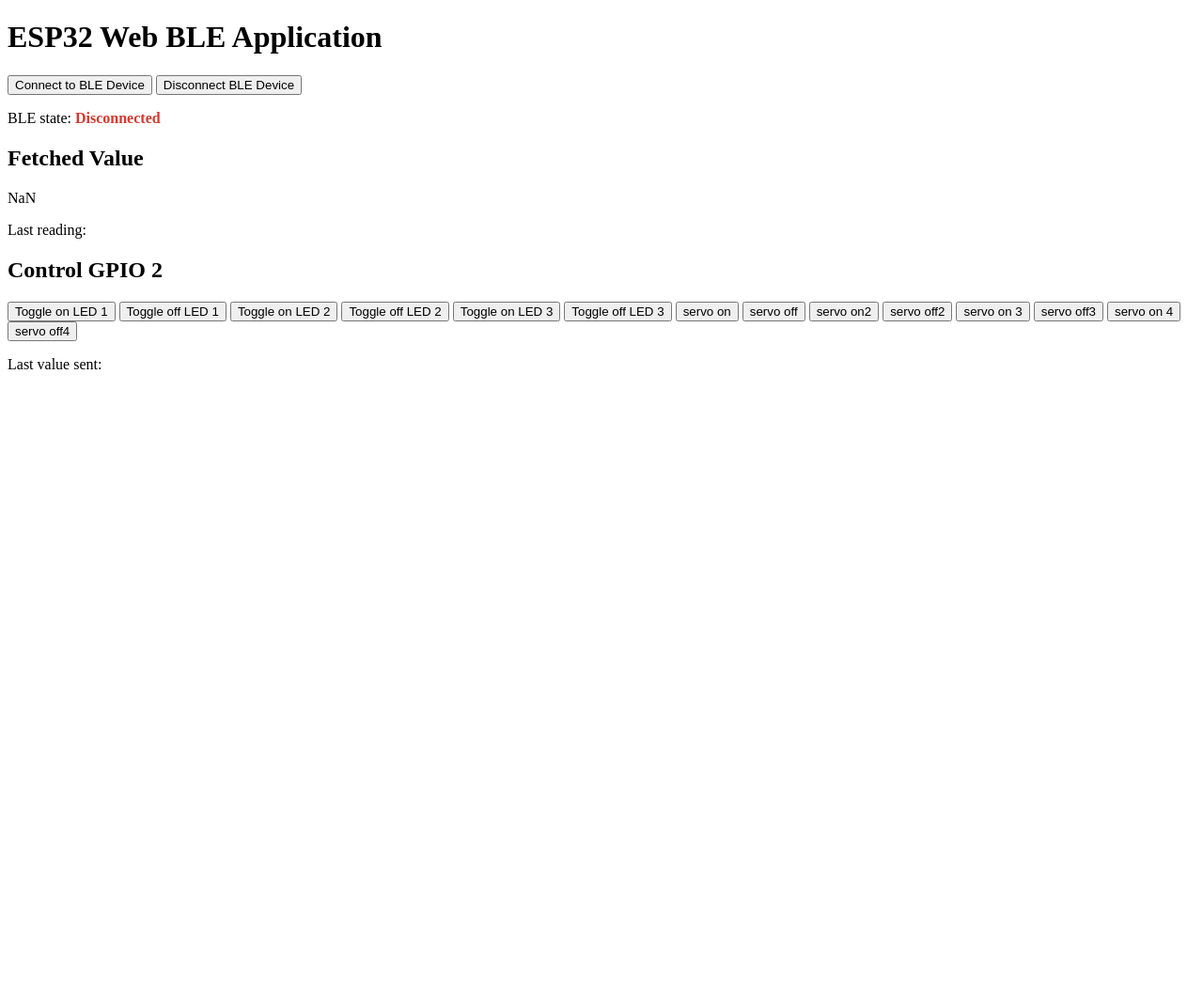
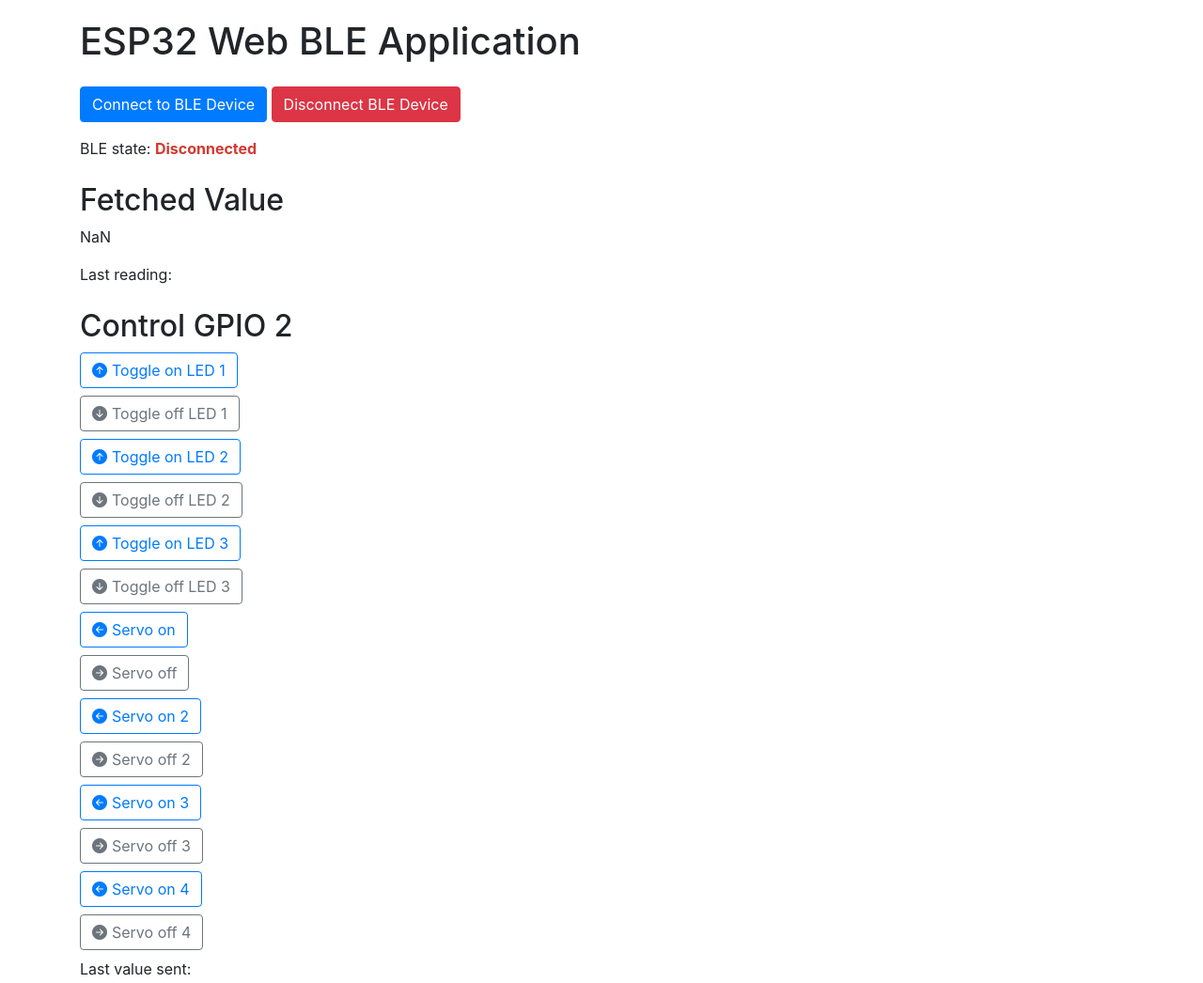
Before and after one commit to faustyna77/iot_ble, a plain HTML site: page index.html in a window 1280 px wide. Shown: the whole page at 94% size. Before the commit the page ends 800 px from the top, so only its background shows below. Drawn offline with nearby package versions, Linux system fonts and the light colour scheme.

Commit message:
Update index.htmlbootsrap

```diff
--- a/index.html
+++ b/index.html
@@ -1,37 +1,54 @@
-
 <!DOCTYPE html>
 <html>
 <head>
     <title>ESP32 Web BLE App</title>
     <meta name="viewport" content="width=device-width, initial-scale=1">
-    <link rel="icon" type="image/png" href="">
+    <link rel="stylesheet" href="https://stackpath.bootstrapcdn.com/bootstrap/4.5.2/css/bootstrap.min.css">
+    <link rel="stylesheet" href="https://cdnjs.cloudflare.com/ajax/libs/bootstrap-icons/1.8.1/font/bootstrap-icons.min.css">
+    <style>
+        body {
+            padding: 20px;
+        }
+        .ble-state {
+            color: #d13a30;
+        }
+        .btn-icon {
+            display: flex;
+            align-items: center;
+            gap: 5px;
+        }
+    </style>
 </head>
 <body>
-  <h1>ESP32 Web BLE Application</h1>
-  <button id="connectBleButton">Connect to BLE Device</button>
-  <button id="disconnectBleButton">Disconnect BLE Device</button>
-  <p>BLE state: <strong><span id="bleState" style="color:#d13a30;">Disconnected</span></strong></p>
-  <h2>Fetched Value</h2>
-  <p><span id="valueContainer">NaN</span></p>
-  <p>Last reading: <span id="timestamp"></span></p>
-  <h2>Control GPIO 2</h2>
-
-  <button id="led1ButtonOn">Toggle on LED 1</button>
-  <button id="led1ButtonOff">Toggle off LED 1</button>
-  <button id="led2ButtonOn">Toggle on LED 2</button>
-  <button id="led2ButtonOff">Toggle off LED 2</button>
-  <button id="led3ButtonOn">Toggle on LED 3</button>
-  <button id="led3ButtonOff">Toggle off LED 3</button>
-  <button id="servoOn">servo on </button>
-  <button id="servoOff">servo off</button>
-  <button id="servoOn2">servo on2</button>
-  <button id="servoOff2">servo off2</button>
-  <button id="servoOn3">servo on 3</button>
-  <button id="servoOff3">servo off3</button>
-  <button id="servoOn4">servo on 4</button>
-  <button id="servoOff4">servo off4</button>
-  <p>Last value sent: <span id="valueSent"></span></p>
-
+    <div class="container">
+        <h1 class="mb-4">ESP32 Web BLE Application</h1>
+        <div class="mb-3">
+            <button id="connectBleButton" class="btn btn-primary">Connect to BLE Device</button>
+            <button id="disconnectBleButton" class="btn btn-danger">Disconnect BLE Device</button>
+        </div>
+        <p>BLE state: <strong><span id="bleState" class="ble-state">Disconnected</span></strong></p>
+        <h2 class="mt-4">Fetched Value</h2>
+        <p><span id="valueContainer">NaN</span></p>
+        <p>Last reading: <span id="timestamp"></span></p>
+        <h2 class="mt-4">Control GPIO 2</h2>
+        <div class="d-grid gap-2 d-md-block">
+            <button id="led1ButtonOn" class="btn btn-outline-primary btn-icon mb-2"><i class="bi bi-arrow-up-circle-fill"></i> Toggle on LED 1</button>
+            <button id="led1ButtonOff" class="btn btn-outline-secondary btn-icon mb-2"><i class="bi bi-arrow-down-circle-fill"></i> Toggle off LED 1</button>
+            <button id="led2ButtonOn" class="btn btn-outline-primary btn-icon mb-2"><i class="bi bi-arrow-up-circle-fill"></i> Toggle on LED 2</button>
+            <button id="led2ButtonOff" class="btn btn-outline-secondary btn-icon mb-2"><i class="bi bi-arrow-down-circle-fill"></i> Toggle off LED 2</button>
+            <button id="led3ButtonOn" class="btn btn-outline-primary btn-icon mb-2"><i class="bi bi-arrow-up-circle-fill"></i> Toggle on LED 3</button>
+            <button id="led3ButtonOff" class="btn btn-outline-secondary btn-icon mb-2"><i class="bi bi-arrow-down-circle-fill"></i> Toggle off LED 3</button>
+            <button id="servoOn" class="btn btn-outline-primary btn-icon mb-2"><i class="bi bi-arrow-left-circle-fill"></i> Servo on</button>
+            <button id="servoOff" class="btn btn-outline-secondary btn-icon mb-2"><i class="bi bi-arrow-right-circle-fill"></i> Servo off</button>
+            <button id="servoOn2" class="btn btn-outline-primary btn-icon mb-2"><i class="bi bi-arrow-left-circle-fill"></i> Servo on 2</button>
+            <button id="servoOff2" class="btn btn-outline-secondary btn-icon mb-2"><i class="bi bi-arrow-right-circle-fill"></i> Servo off 2</button>
+            <button id="servoOn3" class="btn btn-outline-primary btn-icon mb-2"><i class="bi bi-arrow-left-circle-fill"></i> Servo on 3</button>
+            <button id="servoOff3" class="btn btn-outline-secondary btn-icon mb-2"><i class="bi bi-arrow-right-circle-fill"></i> Servo off 3</button>
+            <button id="servoOn4" class="btn btn-outline-primary btn-icon mb-2"><i class="bi bi-arrow-left-circle-fill"></i> Servo on 4</button>
+            <button id="servoOff4" class="btn btn-outline-secondary btn-icon mb-2"><i class="bi bi-arrow-right-circle-fill"></i> Servo off 4</button>
+        </div>
+        <p>Last value sent: <span id="valueSent"></span></p>
+    </div>
 </body>
 <script>
     // DOM Elements
@@ -99,10 +116,10 @@
         if (!navigator.bluetooth) {
             console.log("Web Bluetooth API is not available in this browser!");
             bleStateContainer.innerHTML = "Web Bluetooth API is not available in this browser!";
-            return false
+            return false;
         }
         console.log('Web Bluetooth API supported in this browser.');
-        return true
+        return true;
     }
 
     // Connect to BLE Device and Enable Notifications
@@ -145,7 +162,7 @@
         })
         .catch(error => {
             console.log('Error: ', error);
-        })
+        });
     }
 
     function onDisconnected(event){
@@ -155,6 +172,7 @@
 
         connectToDevice();
     }
+
 
     function handleCharacteristicChange(event){
         const newValueReceived = new TextDecoder().decode(event.target.value);
@@ -173,13 +191,13 @@
             })
             .then(() => {
                 latestValueSent.innerHTML = value;
-                console.log("Value written to LEDcharacteristic:", value);
+                console.log("Value written to LED characteristic:", value);
             })
             .catch(error => {
                 console.error("Error writing to the LED characteristic: ", error);
             });
         } else {
-            console.error ("Bluetooth is not connected. Cannot write to characteristic.")
+            console.error("Bluetooth is not connected. Cannot write to characteristic.")
             window.alert("Bluetooth is not connected. Cannot write to characteristic. \n Connect to BLE first!")
         }
     }
@@ -197,7 +215,6 @@
                         console.log("Device Disconnected");
                         bleStateContainer.innerHTML = "Device Disconnected";
                         bleStateContainer.style.color = "#d13a30";
-
                     })
                     .catch(error => {
                         console.log("An error occurred:", error);
@@ -224,8 +241,5 @@
         var datetime = day + "/" + month + "/" + year + " at " + hours + ":" + minutes + ":" + seconds;
         return datetime;
     }
-
-
 </script>
-
 </html>
```
